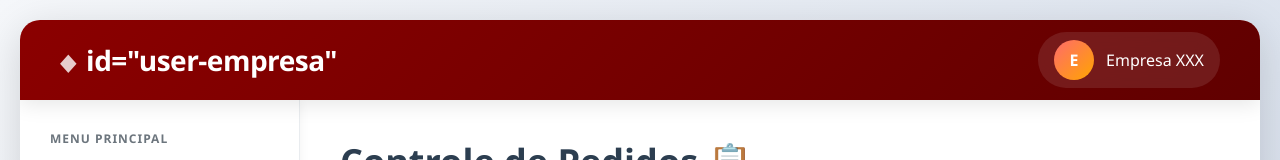
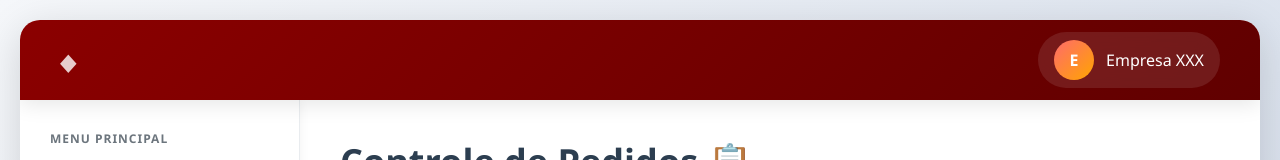
Before and after one commit to ThiagoZmb/elegance_app, a website: page painel_inicial.html in a window 1280 px wide. Shown: the top 160 px of the page. Drawn offline with nearby package versions, Linux system fonts and the light colour scheme; no server answers.

Commit message:
Update painel_inicial.html

```diff
--- a/painel_inicial.html
+++ b/painel_inicial.html
@@ -646,7 +646,7 @@
     <div class="container">
         <!-- Header Moderno -->
         <header>
-            <div class="logo">id="user-empresa"</div>
+    <div class="logo" id="user-empresa"><!-- Empresa será preenchida aqui --></div>
     <div class="header-right">
         <div class="user-profile">
             <div class="user-avatar" id="user-avatar">E</div>
```
Lines whose indentation alone changed are shown as unchanged.
